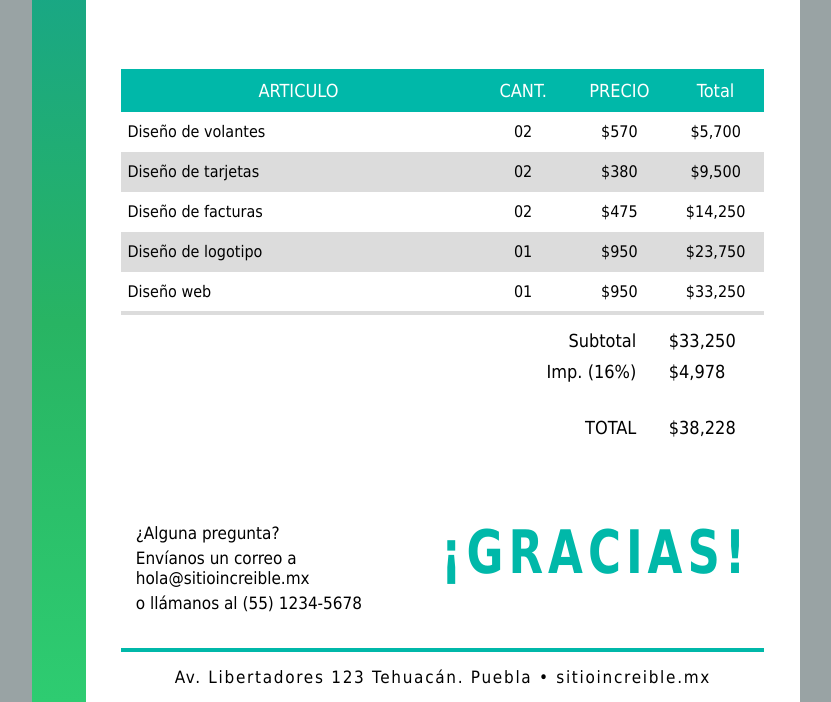
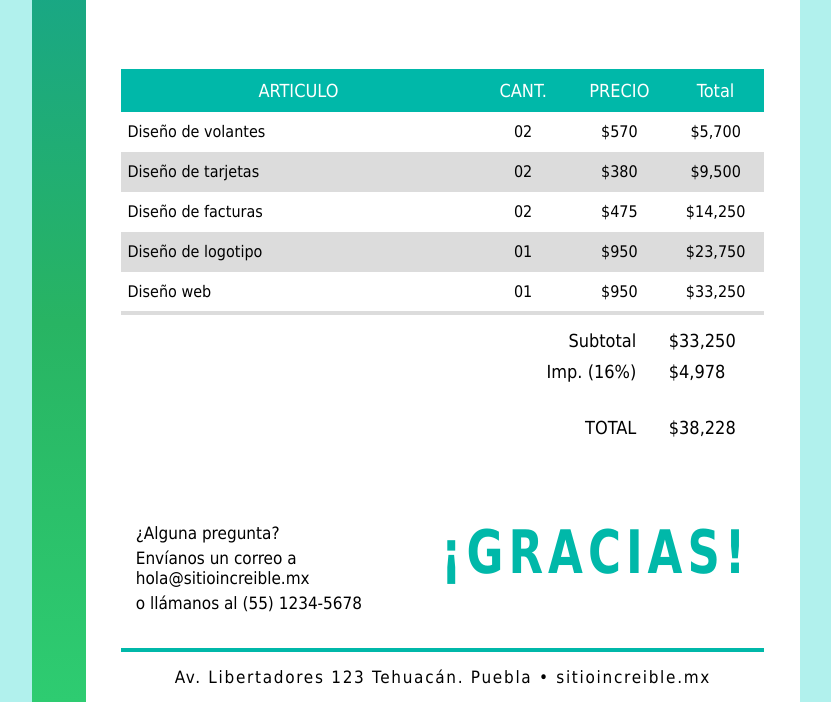
Before and after one commit to DavidMayorgaS08/Factura, a plain HTML site: page index.html in a window 1280 px wide. Shown: the part 438-1140 px from the top of the page, without its empty margins (224-1055 px from the left). Drawn offline with Linux system fonts and the light colour scheme.

Commit message:
Color fondo

```diff
--- a/style.css
+++ b/style.css
@@ -8,7 +8,7 @@
 body {
     display: flex;
     justify-content: center;
-    background-color: #99A3A4;
+    background-color: #b1f1ed;
 }
 
 section {
```
